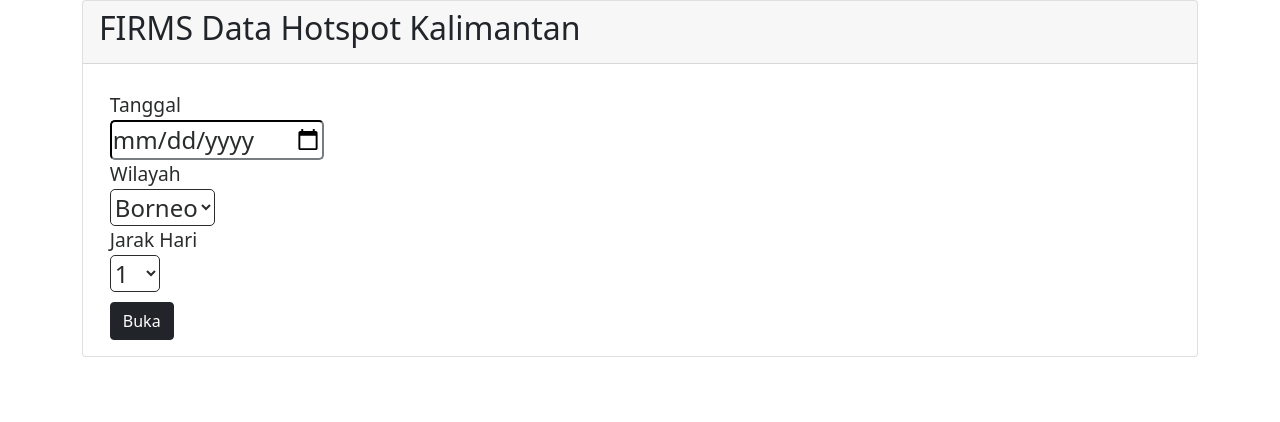
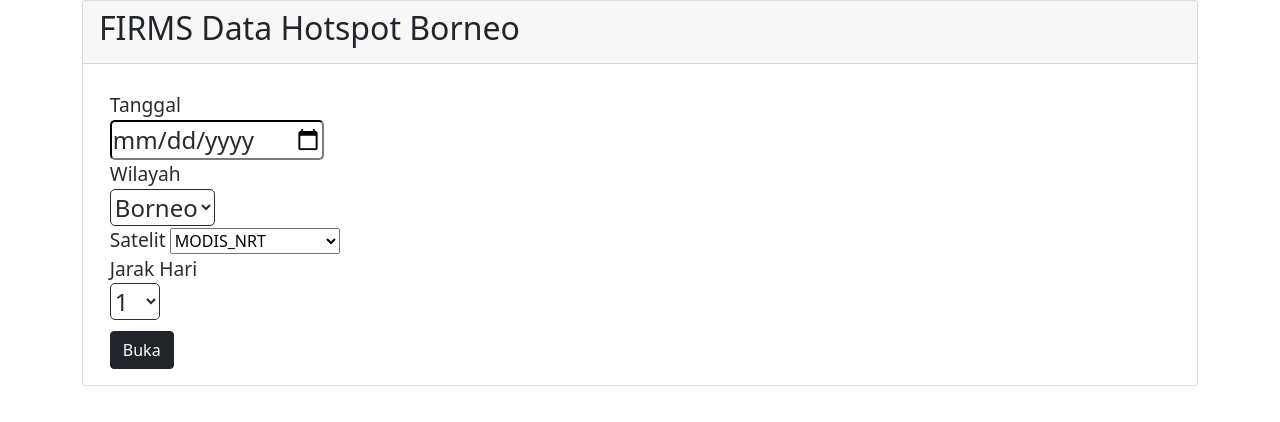
Before and after one commit to Kurniawanrzk/Firms-Hotspot-Kalimantan, a plain HTML site: page index.html in a window 1280 px wide. Drawn offline with nearby package versions, Linux system fonts and the light colour scheme.

Commit message:
Update index.html
Add satelite menu

```diff
--- a/index.html
+++ b/index.html
@@ -12,7 +12,7 @@
     <div class="container-md">
         <div class="card">
             <div class="card-header">
-                <h2>FIRMS Data Hotspot Kalimantan</h2>
+                <h2>FIRMS Data Hotspot Borneo</h2>
             </div>
             <div class="card-body">
                <div class="form">
@@ -23,10 +23,20 @@
                 <div class="second-input">
                   <label for="daerah">Wilayah</label>
                     <select name="" id="daerah">
-                      <option value="106.78,-5.66,121.76,9.80">Borneo</option>
+                      <option value="105.81,-6.49,122.86,9.67">Borneo</option>
                     </select>
                 </div>
                 <div class="third-input">
+                  <label for="satelit">Satelit</label>
+                    <select  name="" id="satelit">
+                      <option value="MODIS_NRT">MODIS_NRT</option>
+                      <option value="MODIS_SP">MODIS_SP</option>
+                      <option value="VIIRS_NOAA20_NRT">VIIRS_NOAA20_NRT</option>
+                      <option value="VIIRS_SNPP_NRT">VIIRS_SNPP_NRT</option>
+                      <option value="VIIRS_SNPP_SP">VIIRS_SNPP_SP</option>
+                    </select>
+                </div>
+                <div class="fourth-input">
                   <label for="jarak">Jarak Hari</label>
                     <select  name="" id="jarak">
                       <option value="1">1</option>
```
